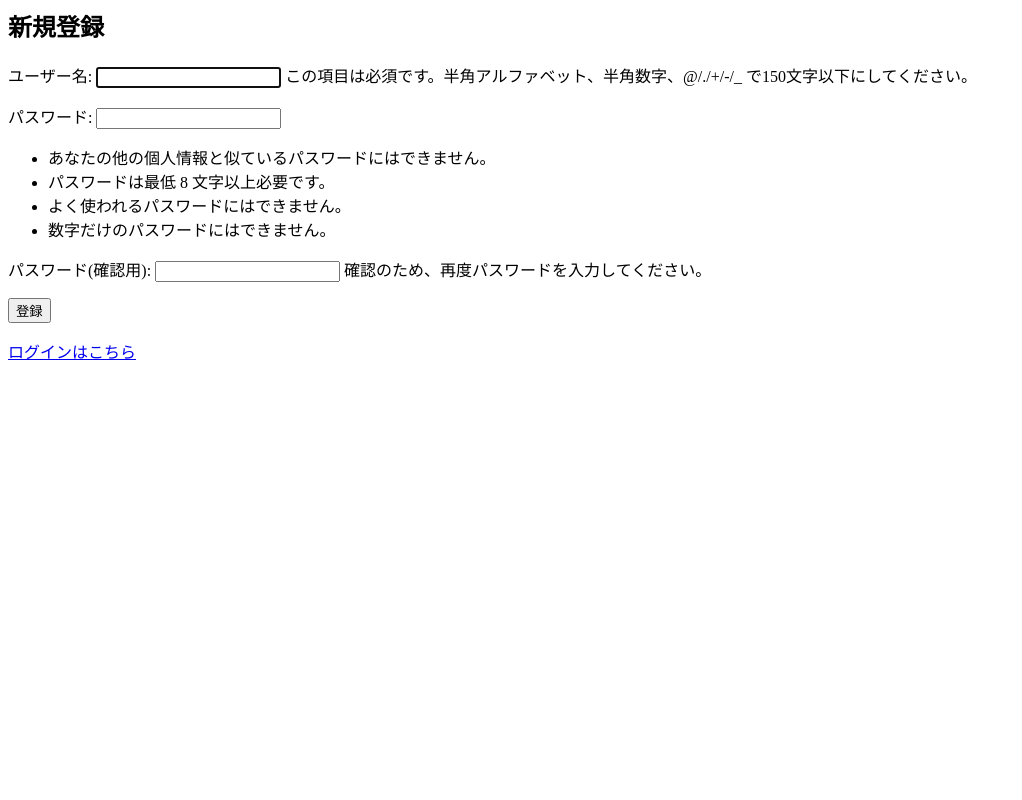
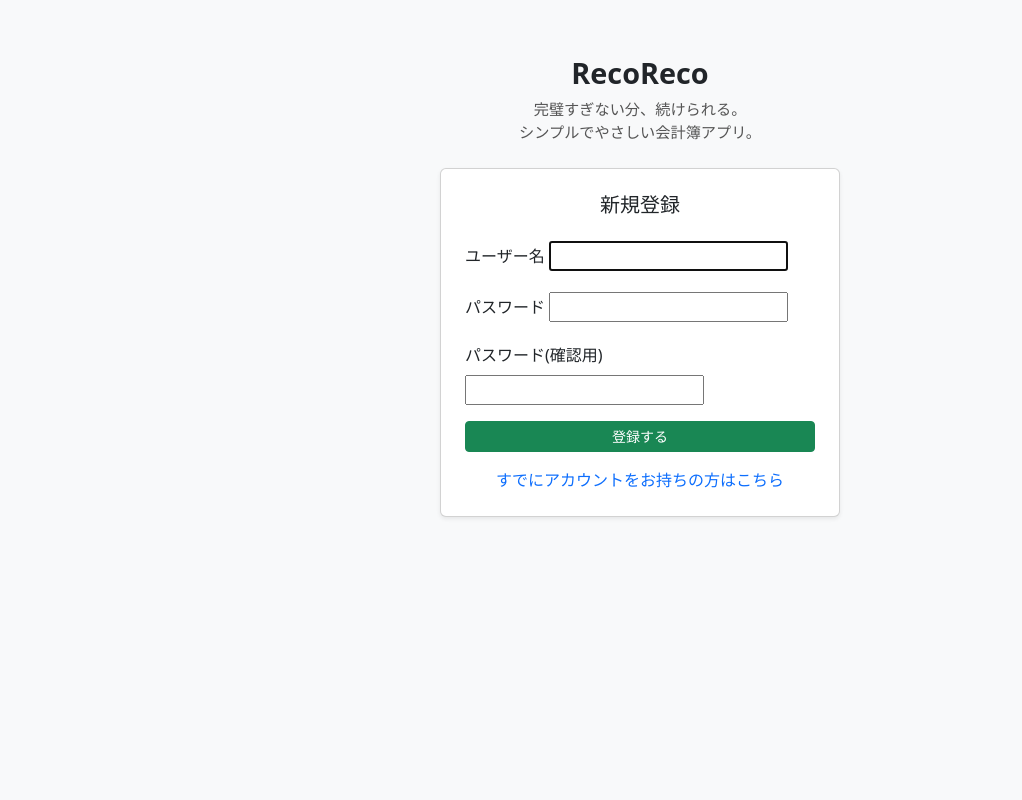
Before and after one commit to Masahiro1010/kakeiboProject, a Django app: page /signup/ in a window 1280 px wide. Shown: the whole page, without its empty margins (0-1022 px from the left). Run offline with Django 5.2, Linux system fonts and the light colour scheme.

Commit message:
デザイン大半とログアウト機能１

```diff
--- a/accounts/urls.py
+++ b/accounts/urls.py
@@ -5,5 +5,5 @@ from django.contrib.auth.views import LogoutView as DjangoLogoutView
 urlpatterns = [
     path('signup/', views.SignupView.as_view(), name='signup'),
     path('login/', views.LoginView.as_view(), name='login'),
-    path('logout/', DjangoLogoutView.as_view(next_page='login'), name='logout'),
+    path('logout/', DjangoLogoutView.as_view(), name='logout'),
 ]
--- a/kakeibo_project/settings.py
+++ b/kakeibo_project/settings.py
@@ -128,7 +128,8 @@ STATIC_URL = "static/"
 DEFAULT_AUTO_FIELD = "django.db.models.BigAutoField"
 
 LOGIN_REDIRECT_URL = 'home'
-LOGIN_URL = 'login'
+LOGOUT_REDIRECT_URL = '/login/'  # 名前付きURLでOK（または 'accounts:login' など）
+LOGIN_URL = '/login/'
 
 MEDIA_URL = '/media/'
 MEDIA_ROOT = os.path.join(BASE_DIR, 'media')
--- a/ledger/urls.py
+++ b/ledger/urls.py
@@ -3,7 +3,9 @@ from . import views
 
 urlpatterns = [
     path('', views.HomeView.as_view(), name='home'),
+    path('template/connection/', views.TemplateItemConnectionView.as_view(), name='templateitem_connection'),
     path('template/create/', views.TemplateItemCreateView.as_view(), name='templateitem_create'),
+    path('record/connection/', views.RecordConnectionView.as_view(), name='record_connection'),
     path('record/create/', views.RecordCreateView.as_view(), name='record_create'),
     path('record/from-template/', views.TemplateToRecordView.as_view(), name='record_from_template'),
     path('record/list/', views.RecordListView.as_view(), name='record_list'),
--- a/ledger/views.py
+++ b/ledger/views.py
@@ -19,6 +19,9 @@ from django.db.models.functions import TruncMonth
 class HomeView(LoginRequiredMixin, TemplateView):
     template_name = 'ledger/home.html'
 
+class TemplateItemConnectionView(LoginRequiredMixin, TemplateView):
+    template_name = 'ledger/templateitem_connection.html'
+
 class TemplateItemCreateView(LoginRequiredMixin, CreateView):
     model = TemplateItem
     fields = ['name', 'price', 'item_type']
@@ -28,6 +31,9 @@ class TemplateItemCreateView(LoginRequiredMixin, CreateView):
     def form_valid(self, form):
         form.instance.user = self.request.user
         return super().form_valid(form)
+
+class RecordConnectionView(LoginRequiredMixin, TemplateView):
+    template_name = 'ledger/record_connection.html'
 
 class RecordCreateView(LoginRequiredMixin, CreateView):
     model = Record
--- a/templates/accounts/signup.html
+++ b/templates/accounts/signup.html
@@ -1,8 +1,84 @@
-<!-- accounts/templates/accounts/signup.html -->
-<h2>新規登録</h2>
-<form method="post">
-    {% csrf_token %}
-    {{ form.as_p }}
-    <button type="submit">登録</button>
-</form>
-<a href="{% url 'login' %}">ログインはこちら</a>
+{% load static %}
+
+<!DOCTYPE html>
+<html lang="ja">
+<head>
+    <meta charset="UTF-8">
+    <title>新規登録 | RecoReco</title>
+    <meta name="viewport" content="width=device-width, initial-scale=1">
+    <link href="https://cdn.jsdelivr.net/npm/bootstrap@5.3.2/dist/css/bootstrap.min.css" rel="stylesheet">
+    <style>
+        body {
+            background-color: #f8f9fa;
+        }
+        .signup-wrapper {
+            max-width: 400px;
+            margin: 5% auto;
+        }
+        .app-intro {
+            text-align: center;
+            margin-bottom: 1.5rem;
+        }
+        .app-intro h1 {
+            font-size: 1.8rem;
+            font-weight: bold;
+        }
+        .app-intro p {
+            font-size: 0.95rem;
+            color: #555;
+        }
+        @media (max-width: 576px) {
+            .signup-wrapper {
+                margin-top: 15%;
+            }
+            .app-intro h1 {
+                font-size: 1.5rem;
+            }
+        }
+    </style>
+</head>
+<body>
+
+    <div class="container">
+        <div class="signup-wrapper">
+
+            <!-- アプリ紹介 -->
+            <div class="app-intro">
+                <h1>RecoReco</h1>
+                <p>完璧すぎない分、続けられる。<br>シンプルでやさしい会計簿アプリ。</p>
+            </div>
+
+            <!-- 登録カード -->
+            <div class="card shadow-sm">
+                <div class="card-body p-4">
+                    <h5 class="card-title text-center mb-4">新規登録</h5>
+
+                    <form method="post">
+                        {% csrf_token %}
+                        {% if form.non_field_errors %}
+                            <div class="alert alert-danger">{{ form.non_field_errors }}</div>
+                        {% endif %}
+                        {% for field in form %}
+                            <div class="mb-3">
+                                <label for="{{ field.id_for_label }}" class="form-label">{{ field.label }}</label>
+                                {{ field }}
+                                {% if field.errors %}
+                                    <div class="text-danger small">{{ field.errors|striptags }}</div>
+                                {% endif %}
+                            </div>
+                        {% endfor %}
+                        <button type="submit" class="btn btn-success w-100 btn-sm">登録する</button>
+                    </form>
+
+                    <div class="text-center mt-3">
+                        <a href="{% url 'login' %}" class="text-decoration-none">すでにアカウントをお持ちの方はこちら</a>
+                    </div>
+                </div>
+            </div>
+
+        </div>
+    </div>
+
+    <script src="https://cdn.jsdelivr.net/npm/bootstrap@5.3.2/dist/js/bootstrap.bundle.min.js"></script>
+</body>
+</html>
--- /dev/null
+++ b/templates/ledger/templateitem_connection.html
@@ -0,0 +1,2 @@
+<h5>テンプレートの登録</h5>
+<p><a href="{% url 'templateitem_create' %}">登録をする</a></p>
```
Also changed, not shown: templates/ledger/base.html (+8 -1 lines), templates/ledger/home.html (+6 -6 lines), templates/ledger/record_connection.html (added, +33 -0 lines), templates/ledger/record_form.html (+38 -7 lines), templates/ledger/template_to_record_form.html (+39 -7 lines).
